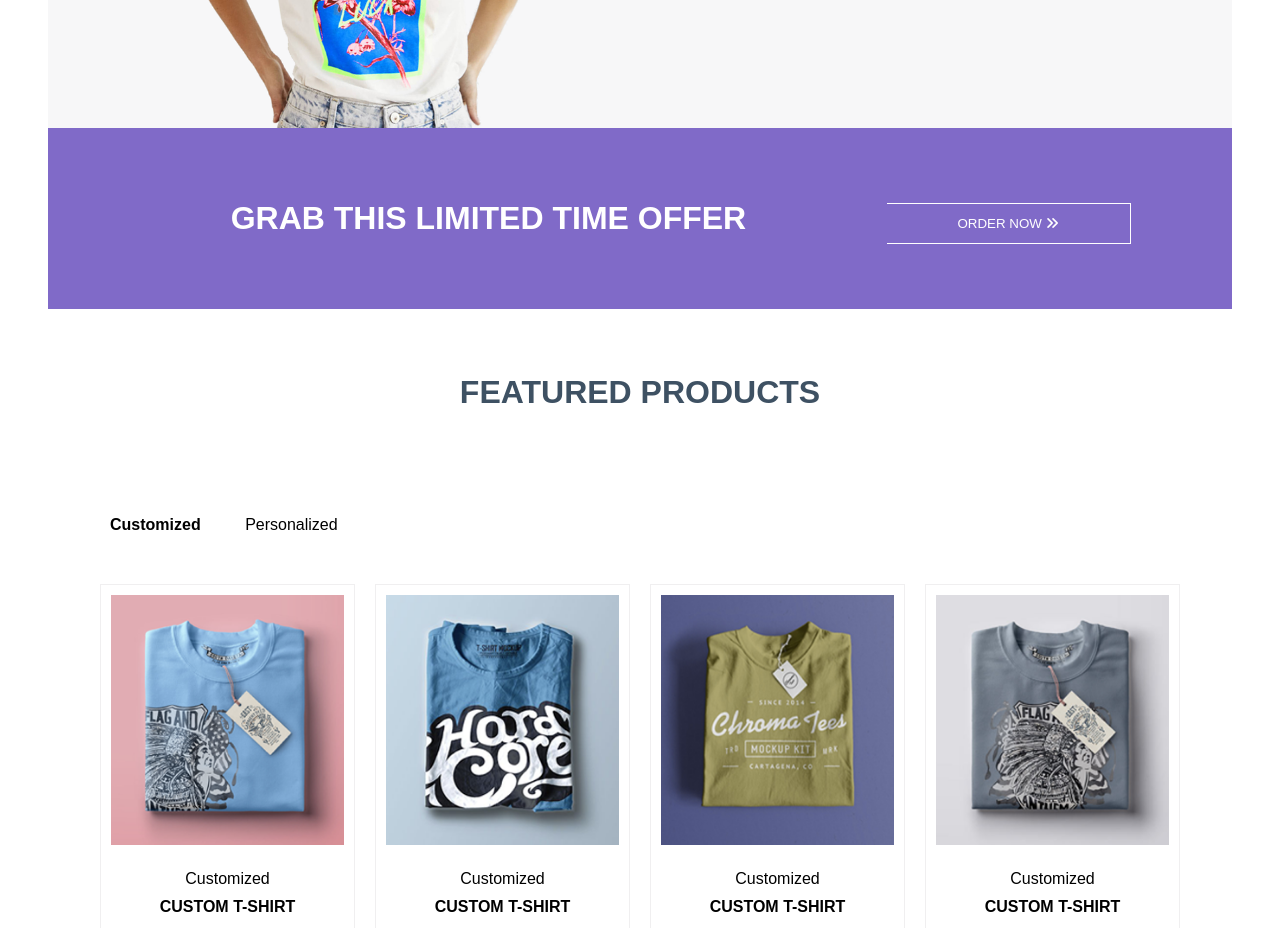
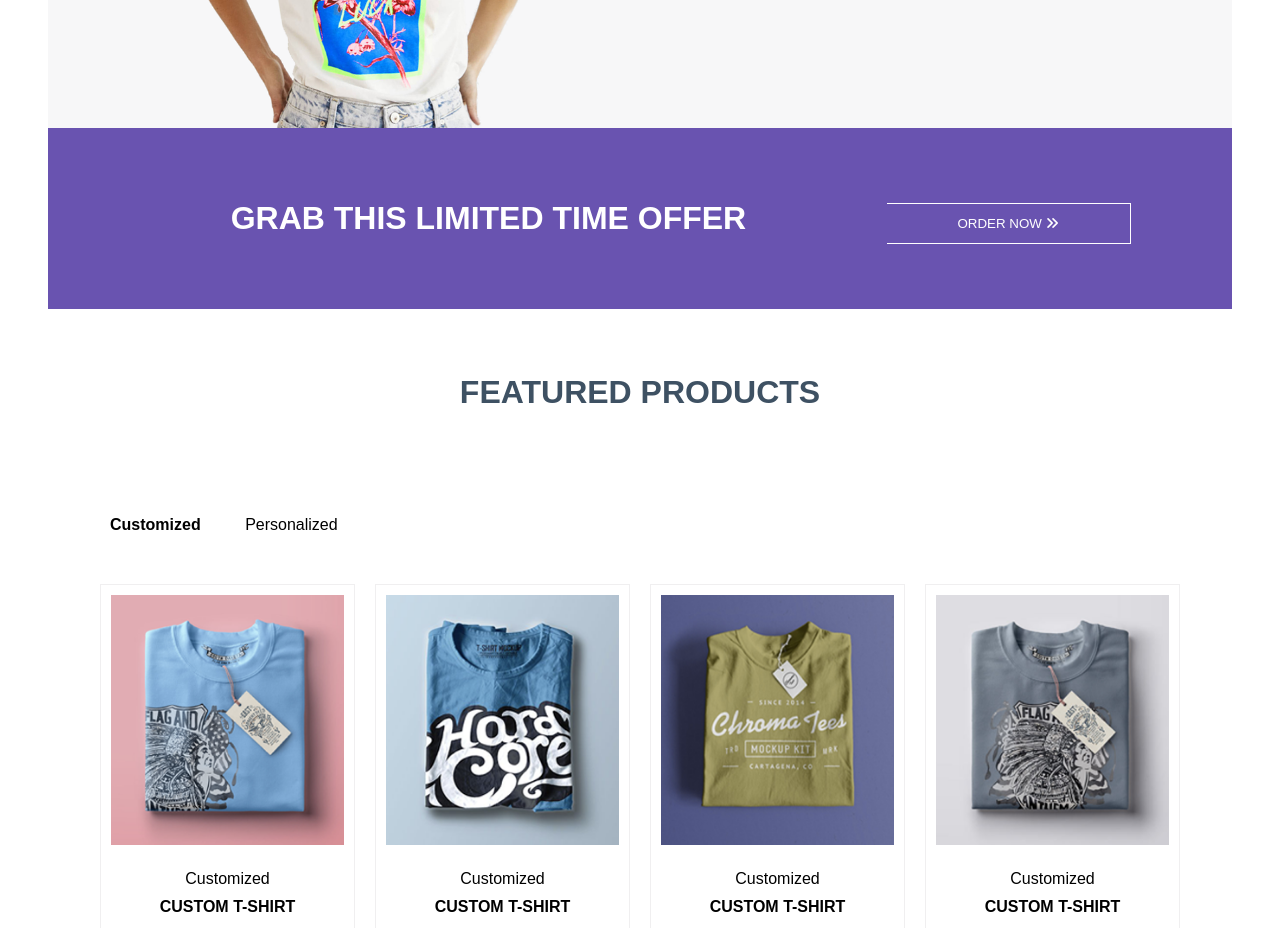
Before and after one commit to calixtofrancismantalii/CUSTOMIZED-PRINTED-TEES, a plain HTML site: page index.html in a window 1280 px wide. Shown: the part 1680-2608 px from the top of the page. Drawn offline with Linux system fonts and the light colour scheme.

Commit message:
dark violet

```diff
--- a/main.css
+++ b/main.css
@@ -266,7 +266,7 @@ html{
 
 /*SECTION-THREE*/
 .section-Three-backgroundColor{
-    background-color: #806ac8;
+    background-color: #6953b0;
 }
 .section-Three{
     color: white;
```
